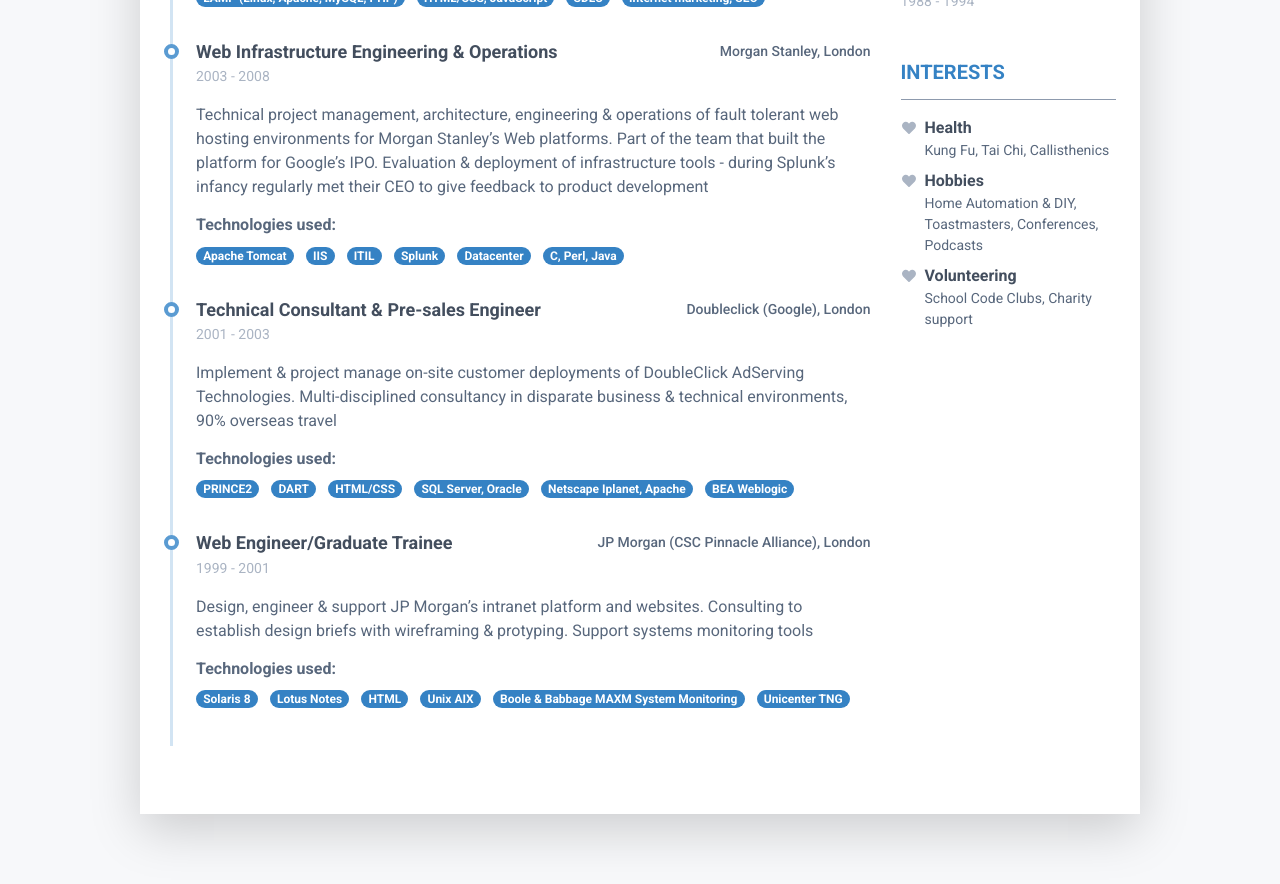
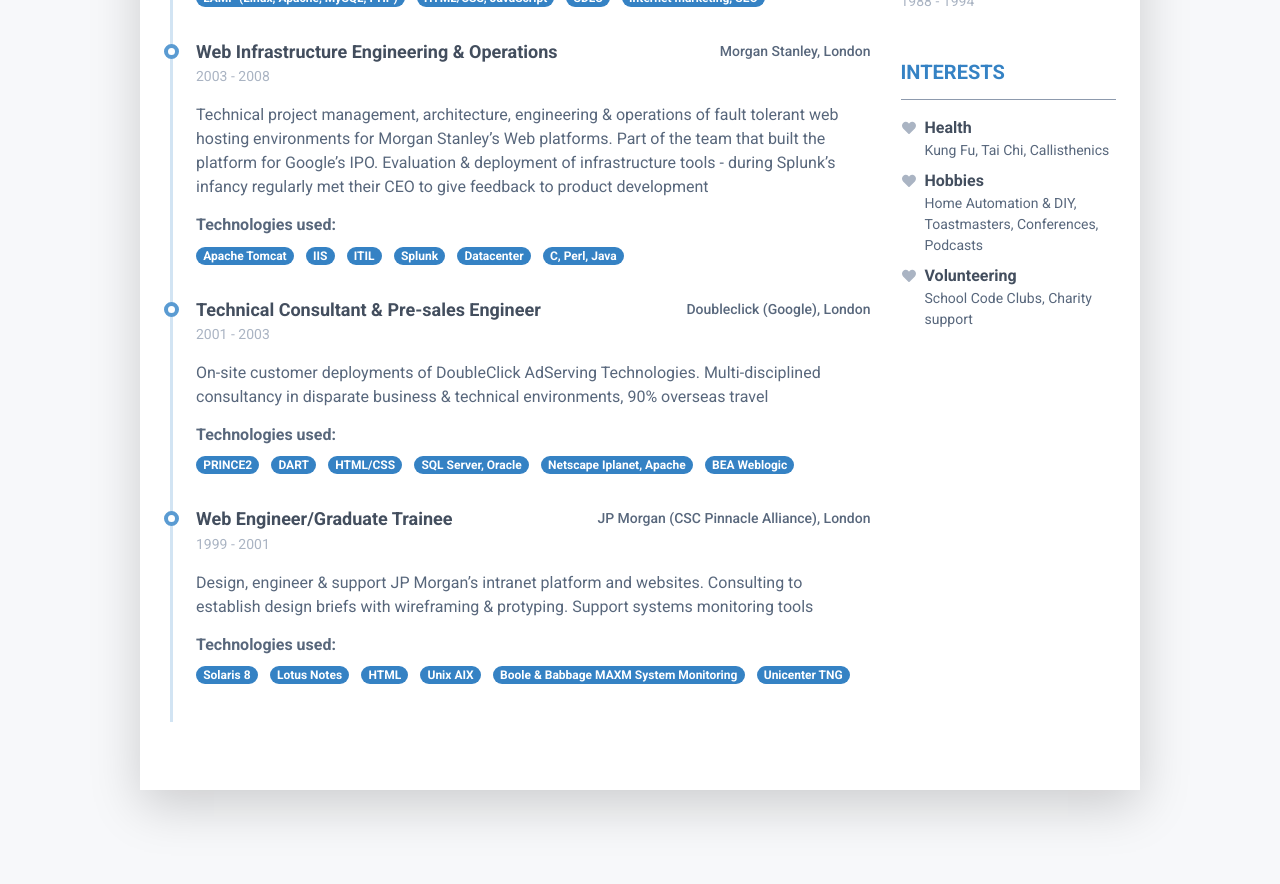
Before and after one commit to Hamy200/resume, a Jekyll site: the page built from index.markdown, in a window 1280 px wide and 900 px high, scrolled down 1205 px. Shown: the top 884 px of the window. Built offline with Jekyll 4.4.1, drawn with Linux system fonts in a browser that asks for light colours; nearby versions of some CDN libraries.

Commit message:
Update data.yml

```diff
--- a/_data/data.yml
+++ b/_data/data.yml
@@ -91,7 +91,7 @@ experiences:
     time: 2001 - 2003
     company: Doubleclick (Google), London
     details: |
-        Implement & project manage on-site customer deployments of DoubleClick AdServing Technologies. Multi-disciplined consultancy in disparate business & technical environments, 90% overseas travel
+        On-site customer deployments of DoubleClick AdServing Technologies. Multi-disciplined consultancy in disparate business & technical environments, 90% overseas travel
     technologies:
       - PRINCE2
       - DART
```
